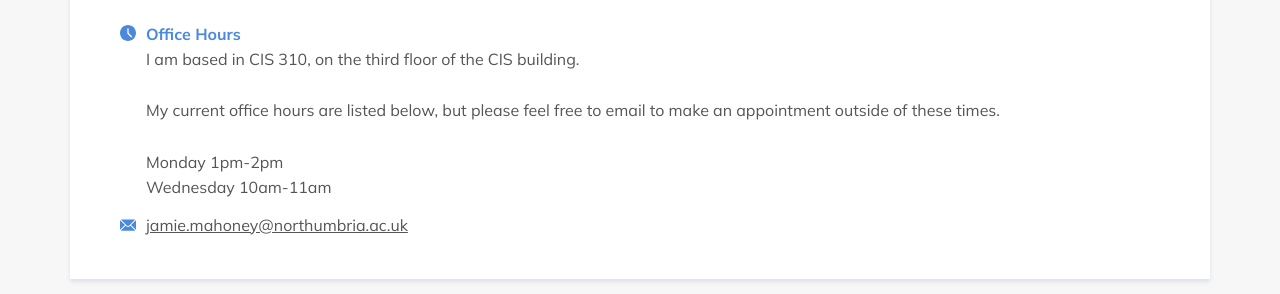
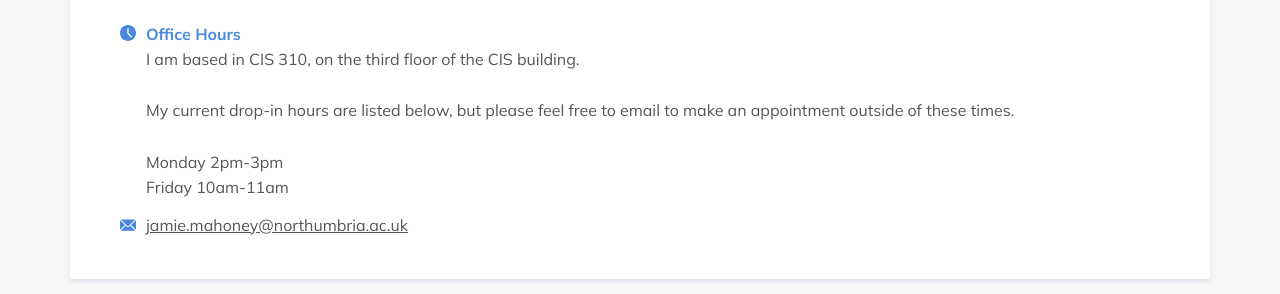
Before and after one commit to NorSC/supervisor-search, a Jekyll site: the page built from _supervisors/jamie-mahoney.md, in a window 1280 px wide. Shown: the part 946-1240 px from the top of the page. Built offline with Jekyll 4.4.1, drawn with Linux system fonts in a browser that asks for light colours; a script that is not in the unit is left out.

Commit message:
Update Supervisors “jamie-mahoney”

```diff
--- a/_supervisors/jamie-mahoney.md
+++ b/_supervisors/jamie-mahoney.md
@@ -9,12 +9,12 @@ office_hours: >
   I am based in CIS 310, on the third floor of the CIS building.
 
 
-  My current office hours are listed below, but please feel free to email to make an appointment outside of these times.
+  My current drop-in hours are listed below, but please feel free to email to make an appointment outside of these times.
 
 
-  Monday 1pm-2pm
+  Monday 2pm-3pm
 
-  Wednesday 10am-11am
+  Friday 10am-11am
 research_group: Northumbria Social Computing
 research_themes:
   - Data Science
```
